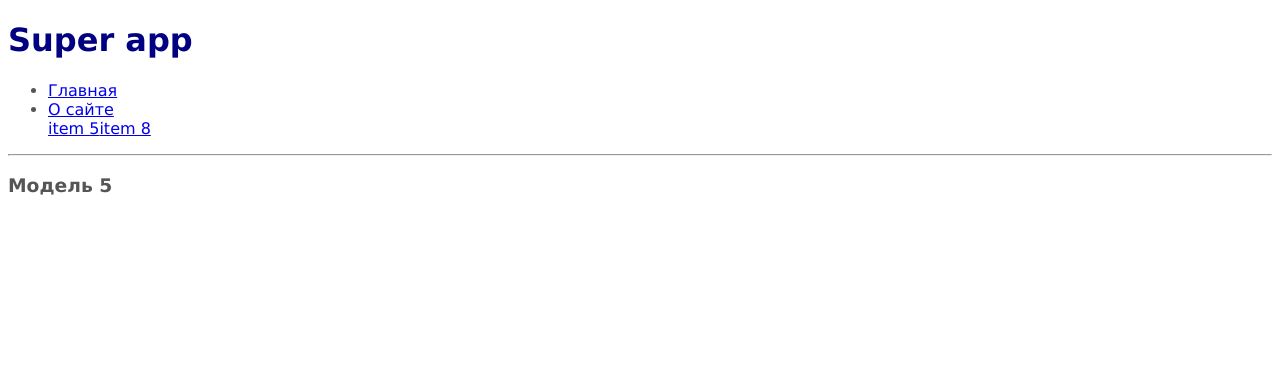
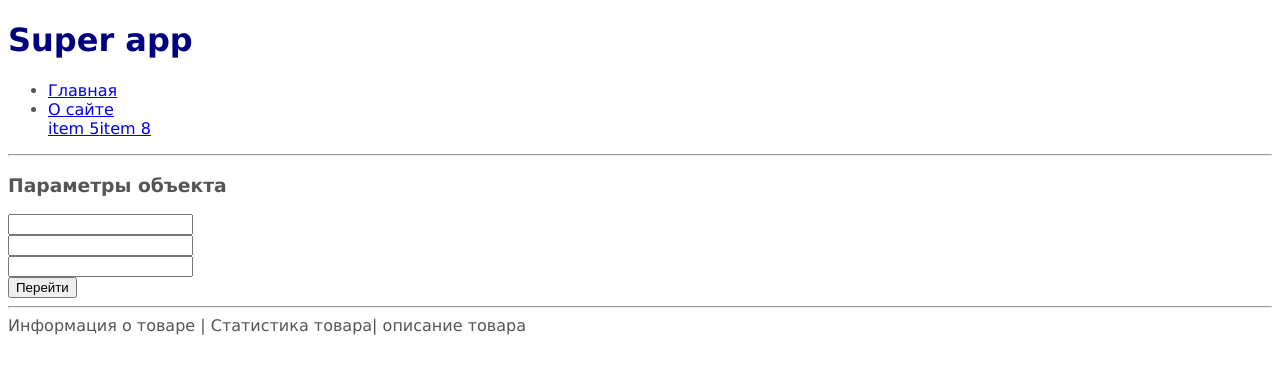
Before and after one commit to darthempire/UserManager, an Angular app: page /item/5 in a window 1280 px wide. Shown: the top 374 px of the page. Built offline with nearby package versions, Linux system fonts and the light colour scheme.

Commit message:
search app

```diff
--- a/src/app/components/app.component.ts
+++ b/src/app/components/app.component.ts
@@ -1,5 +1,12 @@
 import { Component } from '@angular/core';
-import { Router} from '@angular/router';
+import { Router } from '@angular/router';
+
+export class Item {
+
+    id: number;
+    product: string;
+    price: number;
+}
 
 @Component({
     selector: 'app-root',
@@ -8,5 +15,21 @@ import { Router} from '@angular/router';
 })
 
 export class AppComponent {
-    constructor(private router: Router){}
+
+    item: Item = new Item();
+
+    constructor(private router: Router) { }
+
+    goToItem(myItem: Item) {
+
+        this.router.navigate(
+            ['/item', myItem.id],
+			{
+				queryParams: {
+					'product': myItem.product,
+					'price': myItem.price
+				}
+			}
+        );
+    }
 }
--- a/src/app/components/item.component.ts
+++ b/src/app/components/item.component.ts
@@ -1,22 +1,75 @@
 import { Component, OnInit, OnDestroy } from '@angular/core';
-import { ActivatedRoute } from '@angular/router';
+import { ActivatedRoute, Router } from '@angular/router';
 import { Subscription } from 'rxjs/Subscription';
 
 @Component({
     selector: 'item-info',
-    template: `<h3>Модель {{id}}</h3>`
+    template: `
+				<a (click)="goDetails()">Информация о товаре</a> |
+				<a (click)="goStatistic()">Статистика товара</a>|
+				<a (click)="goDescription()">описание товара</a>
+
+				<router-outlet></router-outlet>`
 })
-export class ItemComponent implements OnDestroy {
+export class ItemComponent implements OnDestroy, OnInit {
+
+    private subscription: Subscription;
+    private querySubscription: Subscription;
+
     id: number;
-    private subscription: Subscription;
+    private product: string;
+    private price: string;
 
-    constructor(private activateRoute: ActivatedRoute) {
+    constructor(private activateRoute: ActivatedRoute, private router: Router) {
         this.subscription = activateRoute.params.subscribe(params => this.id = params['id']);
+        this.querySubscription = activateRoute.queryParams.subscribe(
+            (queryParam: any) => {
+                this.product = queryParam['product'];
+                this.price = queryParam['price'];
+            }
+        );
     }
 
-    ngOnInit() { }
+    ngOnInit() {
+
+    }
 
     ngOnDestroy() {
         this.subscription.unsubscribe();
+        this.querySubscription.unsubscribe();
+    }
+
+    goStatistic() {
+        this.router.navigate(['/item/' + this.id + '/stat'],
+            {
+                queryParams: {
+                    'product': this.product,
+                    'price': this.price
+                }
+            });
+    }
+
+    goDetails() {
+        this.router.navigate(['/item/' + this.id + '/details'],
+            {
+                queryParams: {
+					'id': this.id,
+                    'product': this.product,
+                    'price': this.price
+                }
+            });
+    }
+
+    goDescription() {
+        this.router.navigate(
+            ['item/' + this.id + '/descr'],
+            {
+                queryParams: {
+                    'id': this.id,
+                    'product': this.product,
+                    'price': this.price
+                }
+            }
+        );
     }
 }
--- /dev/null
+++ b/src/app/components/item.description.component.ts
@@ -0,0 +1,35 @@
+import { Component, OnInit, OnDestroy } from '@angular/core';
+import { ActivatedRoute, Router } from '@angular/router';
+import { Subscription } from 'rxjs/Subscription';
+
+@Component({
+    selector: 'item-desc',
+	template: `
+				<h3>Модель {{id}}</h3>
+                <div>Товар: {{product}}</div>
+                <div>Цена: {{price}}</div>`
+})
+export class ItemDescriptionComponent implements OnInit {
+
+    private querySubscription: Subscription;
+
+    id: number;
+    private product: string;
+    private price: string;
+
+	constructor(private activateRoute: ActivatedRoute, private router: Router) {
+        this.querySubscription = activateRoute.queryParams.subscribe(
+            (queryParam: any) => {
+				this.id = queryParam['id'];
+                this.product = queryParam['product'];
+                this.price = queryParam['price'];
+            }
+        );
+    }
+
+    ngOnInit() { }
+
+	ngOnDestroy() {
+        this.querySubscription.unsubscribe();
+    }
+}
--- /dev/null
+++ b/src/app/components/item.details.component.ts
@@ -0,0 +1,25 @@
+import { Component, OnInit, OnDestroy } from '@angular/core';
+import { ActivatedRoute, Router } from '@angular/router';
+import { Subscription } from 'rxjs/Subscription';
+
+@Component({
+    selector: 'item-details',
+    template: `<h3>Информация о товаре {{id}}</h3>`
+})
+export class ItemDetailsComponent {
+
+    private querySubscription: Subscription;
+    id: number;
+
+    constructor(private activateRoute: ActivatedRoute, private router: Router) {
+		this.querySubscription = activateRoute.queryParams.subscribe(
+            (queryParam: any) => {
+                this.id = queryParam['id'];
+            }
+        );
+    }
+
+	ngOnDestroy() {
+		this.querySubscription.unsubscribe();
+	}
+}
--- /dev/null
+++ b/src/app/components/item.stat.component.ts
@@ -0,0 +1,7 @@
+import { Component } from '@angular/core';
+
+@Component({
+    selector: 'item-stat',
+    template: `<h3>Статистика товара</h3>`
+})
+export class ItemStatComponent { }
--- a/src/app/modules/app.module.ts
+++ b/src/app/modules/app.module.ts
@@ -9,15 +9,26 @@ import { AppComponent } from '../components/app.component';
 import { HomeComponent } from '../components/home.component';
 import { AboutComponent } from '../components/about.component';
 import { ItemComponent } from '../components/item.component';
+import { ItemDetailsComponent } from '../components/item.details.component';
+import { ItemStatComponent } from '../components/item.stat.component';
+import { ItemDescriptionComponent } from '../components/item.description.component';
 import { NotFoundComponent } from '../components/not-found.component';
 
 import { AboutGuard } from '../guards/auth.guard';
+
+// определение дочерних маршрутов
+const itemRoutes: Routes = [
+    { path: 'details', component: ItemDetailsComponent},
+    { path: 'stat', component: ItemStatComponent},
+	{ path: 'descr', component: ItemDescriptionComponent},
+];
 
 // определение маршрутов
 const appRoutes: Routes = [
     { path: '', component: HomeComponent },
     { path: 'about', component: AboutComponent },
     { path: 'item/:id', component: ItemComponent },
+    { path: 'item/:id', component: ItemComponent, children: itemRoutes},
     { path: 'redirect', redirectTo: '/' },
     { path: '**', component: NotFoundComponent }
 ];
@@ -28,7 +39,10 @@ const appRoutes: Routes = [
         NotFoundComponent,
         AboutComponent,
         HomeComponent,
-		ItemComponent
+        ItemComponent,
+		ItemStatComponent,
+		ItemDetailsComponent,
+		ItemDescriptionComponent
     ],
     imports: [
         BrowserModule,
--- a/src/app/templates/app/app.html
+++ b/src/app/templates/app/app.html
@@ -10,4 +10,12 @@
 	<a [routerLink]="['item', '8']">item 8</a>
 </ul>
 <hr>
+<div  class="form-group">
+	<h3>Параметры объекта</h3>
+	<input type="number" [(ngModel)]="item.id" class="form-control" /><br />
+	<input type="number" [(ngModel)]="item.price" class="form-control" /><br />
+	<input [(ngModel)]="item.product" class="form-control" /><br />
+	<button (click)="goToItem(item)" class="btn">Перейти</button>
+</div>
+<hr>
 <router-outlet></router-outlet>
```
